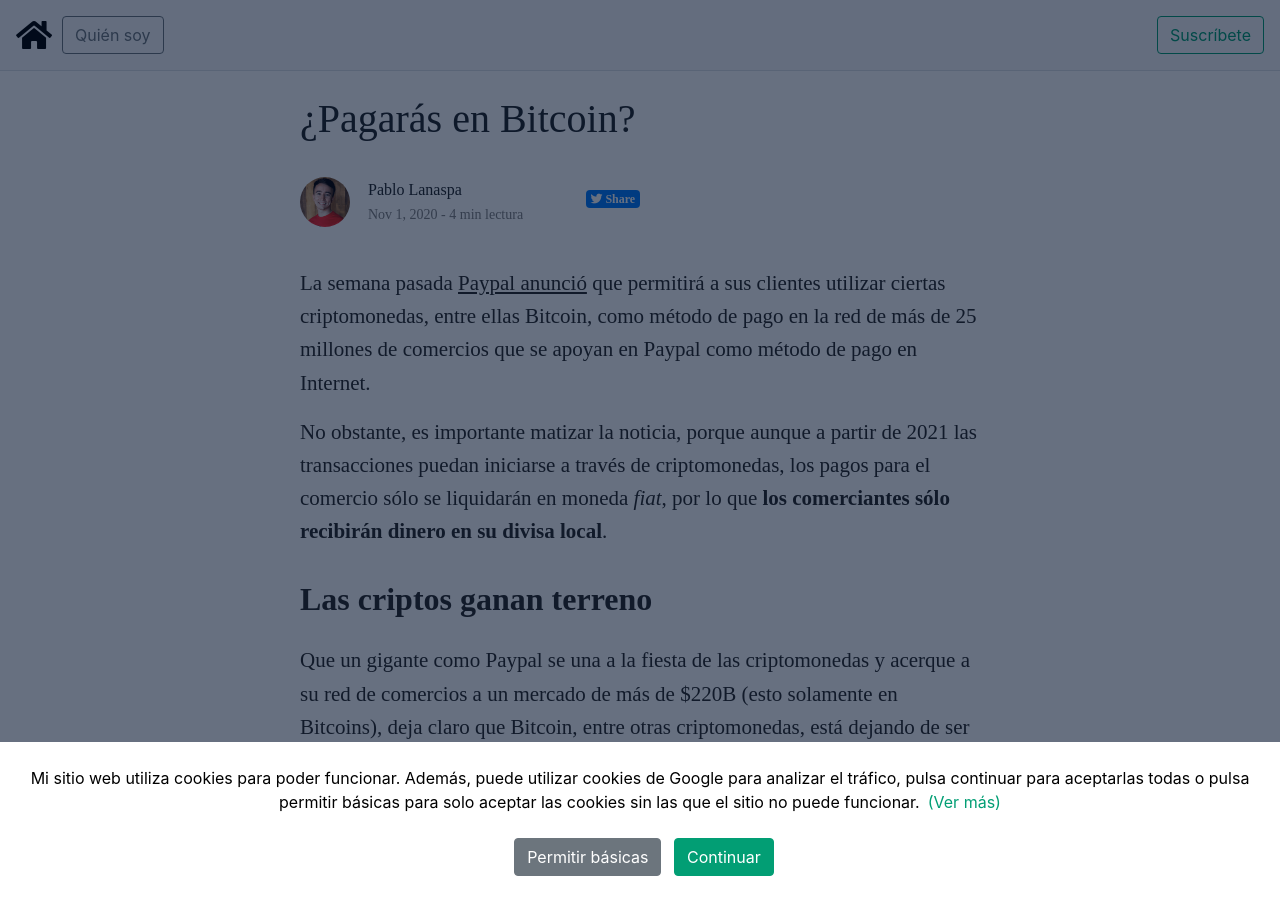
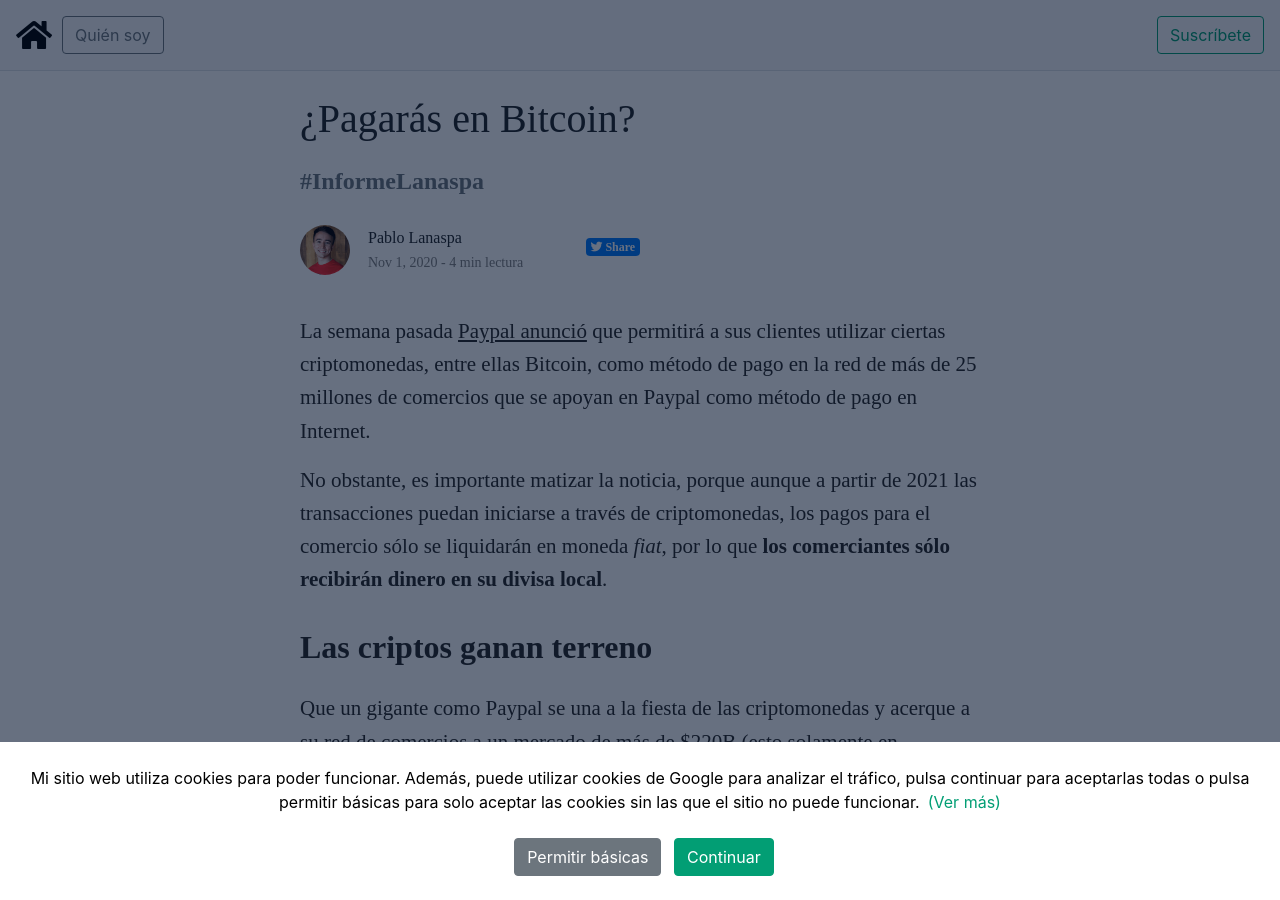
Before and after one commit to planaspa/planaspa.github.io, a Jekyll site: the page built from _posts/2020-11-01-Pagaras-En-Bitcoin.md, in a window 1280 px wide and 900 px high. Built offline with Jekyll 4.4.1, drawn with Linux system fonts in a browser that asks for light colours; nearby versions of some CDN libraries; comment, search, counter and statistics services are not loaded.

Commit message:
Included #InformeLanaspa subtitle

```diff
--- a/_layouts/post.html
+++ b/_layouts/post.html
@@ -6,7 +6,8 @@ minread: 0
 
     <!-- INCLUDE HEADER -->
     <header class="post-header">
-        <div class="post-title">{{ page.title }}</div><br/>
+        <h1>{{ page.title }}</h1>
+        <h4 class="text-muted">#InformeLanaspa</h4>
         <div class="post-meta">
             <div class="post-meta-left">
                 <div class="post-meta-left-portrait">
```
